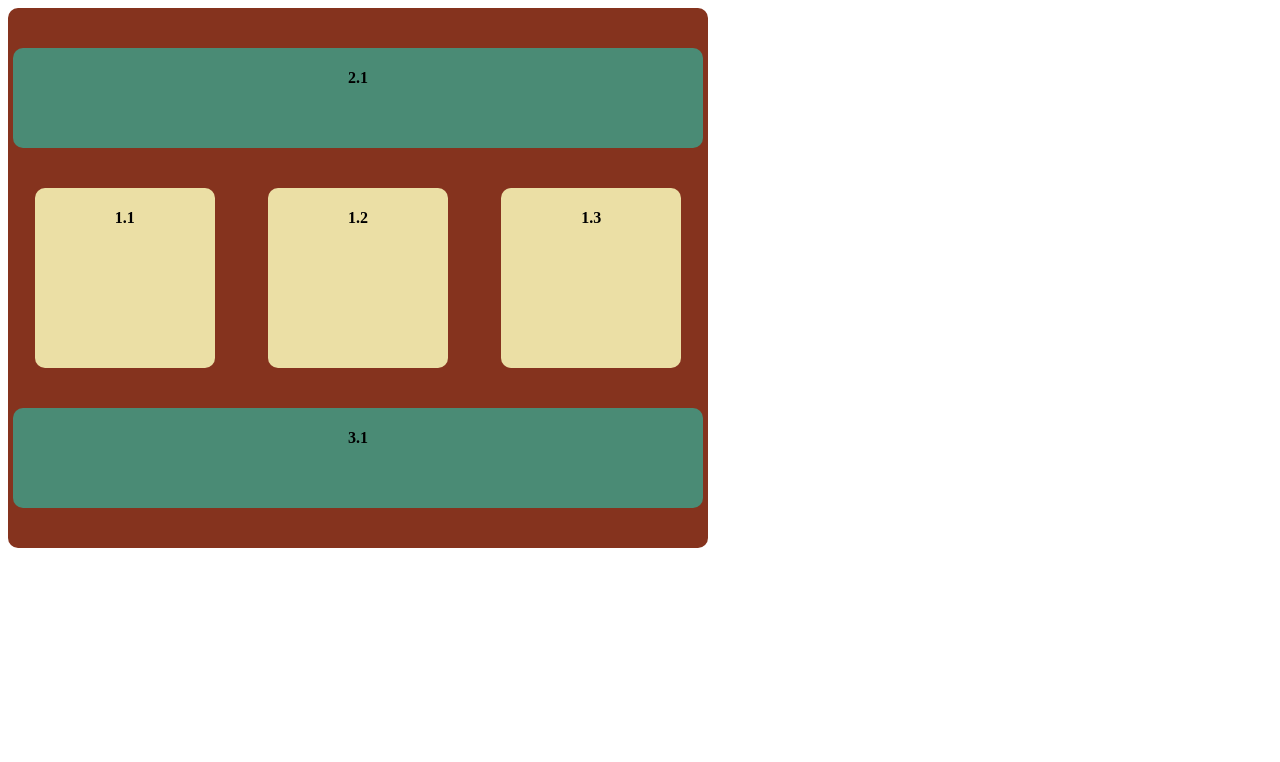
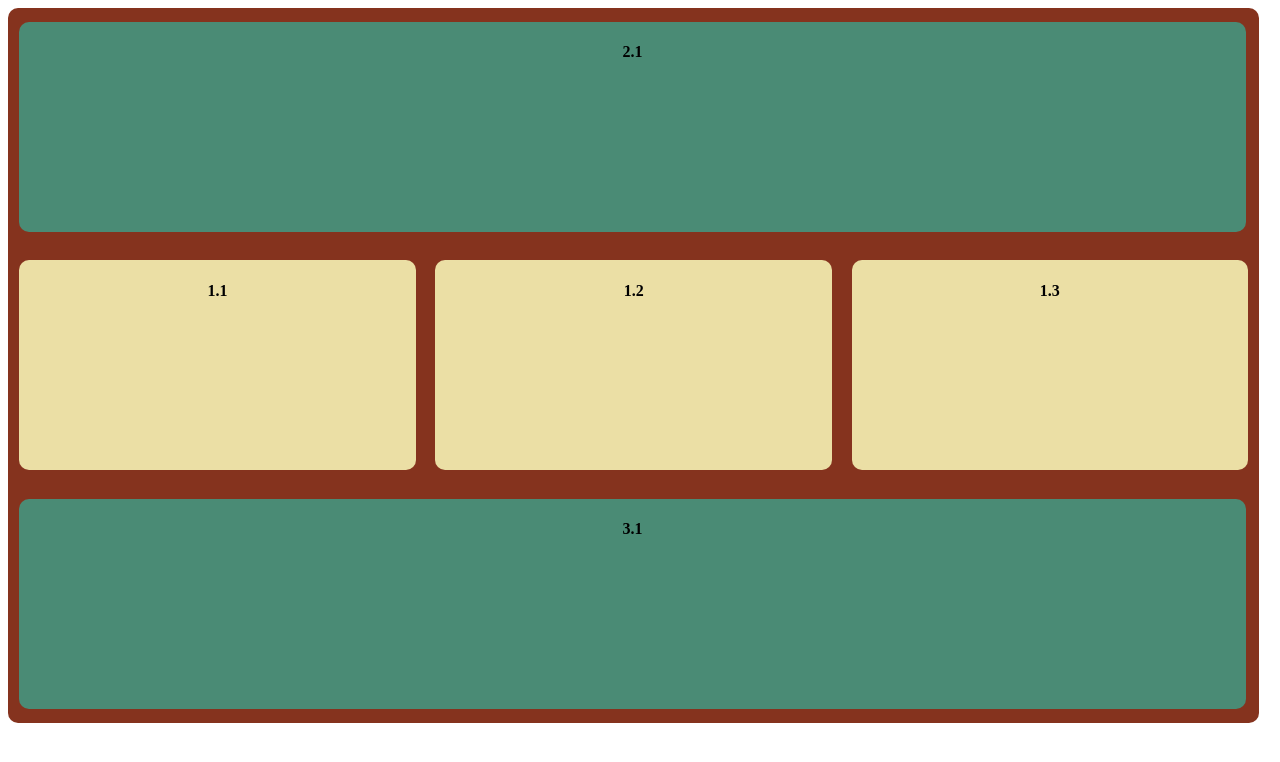
Before and after one commit to AlejandroCorralesChalarca/repo-remoto, a plain HTML site: page maquetacion/index.html in a window 1280 px wide. Drawn offline with Linux system fonts and the light colour scheme.

Commit message:
Version final del trabajo con diagrama 1

```diff
--- a/maquetacion/styles.css
+++ b/maquetacion/styles.css
@@ -1,9 +1,10 @@
 .container-general{
-    width: 700px;
-    height: 540px;
+    width: 99%;
+    height: 715px;
     background-color: #85331e;
     border-radius: 10px;
     display: flex;           /* Activar Flexbox */
+    flex-wrap: wrap;       /* Permitir que los elementos se envuelvan */
     flex-direction: column; /* Dirección de los elementos (columna) */
     justify-content: center; /* Alineación horizontal */
     justify-content: space-around; /* Espacio entre elementos */
@@ -11,19 +12,20 @@
 }
 
 .container-hijo{
-    width: 100%;
-    height: 180px;
+    width: 99%;
+    height: 210px;
     border-radius: 10px;
     display: flex;           /* Activar Flexbox */
+    flex-wrap: wrap;
     flex-direction: row; /* Dirección de los elementos (columna) */
     justify-content: center; /* Alineación horizontal */
-    justify-content: space-around; /* Espacio entre elementos */
+    justify-content: space-between; /* Espacio entre elementos */
     align-items: center;     /* Alineación vertical */
 }
 
 .container-nieto{
-    width: 180px;
-    height: 180px;
+    width: 32%;
+    height: 100%;
     border-radius: 10px;
     background-color: #ebdfa5;
     display: flex;           /* Activar Flexbox */
@@ -34,8 +36,8 @@
 }
 
 .container-primo{
-    width: 100%;
-    height: 100px;
+    width: 99%;
+    height: 100%;
     border-radius: 10px;
     background-color: #4a8b75;
     display: flex;           /* Activar Flexbox */
```
